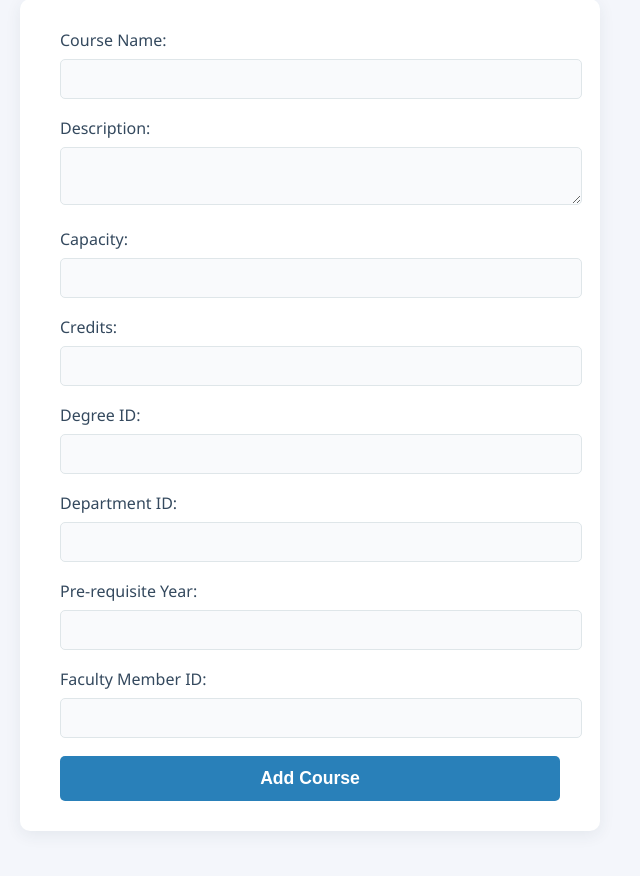
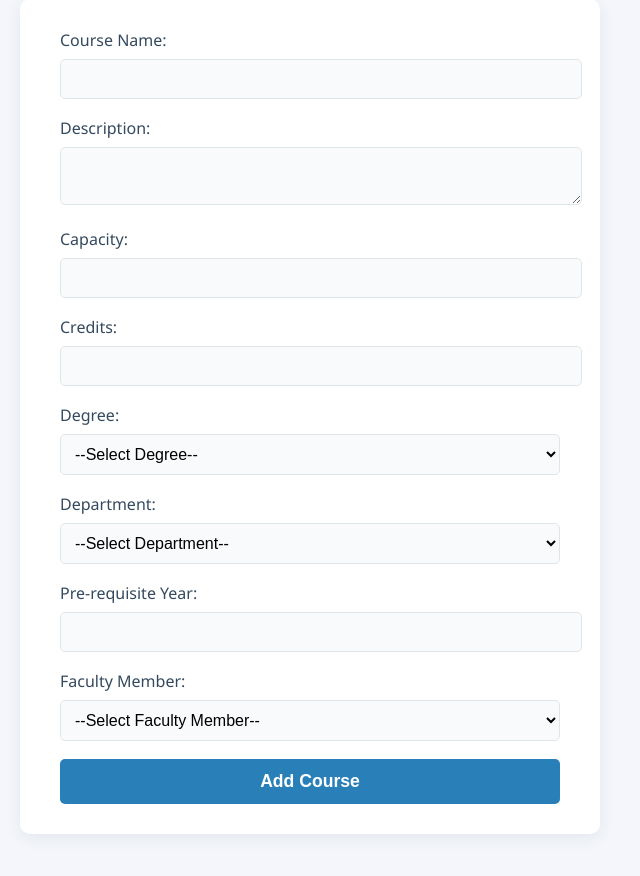
Before and after one commit to senirudevidu/NexusEnroll, a Flask app: page /course in a window 1280 px wide. Shown: the part 104-980 px from the top of the page, without its empty margins (330-970 px from the left). Run offline with Flask 3, Linux system fonts and the light colour scheme; data that the repository does not hold is empty.

Commit message:
degree and dept dropdowns

```diff
--- a/backend/degree.py
+++ b/backend/degree.py
@@ -33,3 +33,11 @@ class Degree():
         finally:
             cursor.close()
             conn.close()
+
+    def getDegrees(self,conn,cursor):
+        query = 'SELECT degree_ID,name FROM Degree'
+        cursor.execute(query)
+        degrees = cursor.fetchall()
+        cursor.close()
+        conn.close()
+        return degrees
--- /dev/null
+++ b/backend/degreeService.py
@@ -0,0 +1,22 @@
+from backend.degree import Degree
+
+class DegreeService:
+    def __init__(self, db):
+        self.db = db
+        self.degree = Degree(db)
+
+    def add_degree(self, name, credit, department_name):
+        return self.degree.addDegree(name, credit, department_name)
+
+    def get_degrees(self):
+        conn = self.db.get_db_connection()
+        cursor = conn.cursor()
+        degree = Degree(self.db)
+        try:
+            degrees = degree.getDegrees(conn,cursor)
+            return degrees
+        except Exception as e:
+            return {"status": "Error", "message": str(e)}
+        finally:
+            cursor.close()
+            conn.close()
--- a/backend/department.py
+++ b/backend/department.py
@@ -6,7 +6,7 @@ class DefaultDepartmentFactory(ABC):
         pass
 
 class Department():
-    def __init__(self, name):
+    def __init__(self, name=None):
         self.name = name
 
     def save(self, cursor, conn):
@@ -14,6 +14,13 @@ class Department():
         conn.commit()
         self.id = cursor.lastrowid if hasattr(cursor, 'lastrowid') else cursor.lastrowid
         return self.id
+
+    def get(self, cursor):
+        query = "SELECT dept_Id, deptName FROM Department"
+        cursor.execute(query)
+        departments = cursor.fetchall()
+        return departments
+
 
     @staticmethod
     def exists(cursor, name):
--- a/backend/departmentService.py
+++ b/backend/departmentService.py
@@ -29,3 +29,23 @@ class DepartmentService:
         finally:
             cursor.close() #close the connection after all done
             conn.close()
+
+    def getDepartments(self):
+        conn = self.db.get_db_connection()
+        cursor = conn.cursor()
+
+        try:
+            department = Department()
+            departments = department.get(cursor)
+
+            if (departments):
+                return departments
+            else:
+                return {"dept[0]": "0" , "dept[1]": "No Any Departments"}
+
+        except Exception as e:
+            return {"status": "error", "message": str(e)}, 500
+
+        finally:
+            cursor.close()
+            conn.close()
--- a/backend/routes.py
+++ b/backend/routes.py
@@ -6,6 +6,7 @@ from backend.departmentService import DepartmentService
 from backend.facService import FacultyService
 from backend.studentService import StudentService
 from backend.degree import Degree
+from backend.degreeService import DegreeService
 
 bp = Blueprint("routes",__name__)
 
@@ -55,7 +56,12 @@ def add_faculty_member():
 @bp.route('/course')
 def course():
     session['user_id'] = 6  # Set user_id in session for demonstration
-    return render_template('addCourse.html')
+    department_service = DepartmentService(dbconfig())
+    departments = department_service.getDepartments()
+    degree_service = DegreeService(dbconfig())
+    degrees = degree_service.get_degrees()
+    print("DEBUG degrees:", departments)  # Debug print
+    return render_template('addCourse.html', departments=departments, degrees=degrees)
 
 @bp.route('/adddepartment', methods = ['POST'])
 def add_department():
--- a/static/css/addCourse.css
+++ b/static/css/addCourse.css
@@ -29,6 +29,7 @@ label {
 
 input[type="text"],
 input[type="number"],
+select,
 textarea {
 	width: 100%;
 	padding: 10px;
--- a/templates/addCourse.html
+++ b/templates/addCourse.html
@@ -21,17 +21,32 @@
 		<label for="credits">Credits:</label>
 		<input type="number" id="credits" name="credits" min="0" required><br>
 
-		<label for="degree_ID">Degree ID:</label>
-		<input type="text" id="degree_ID" name="degree_ID" required><br>
+		<label for="degree_ID">Degree:</label>
+		<select name="degree_ID">
+			<option value="">--Select Degree--</option>
+			{% for degree in degrees %}
+				<option value="{{degree[0]}}">{{degree[1]}}</option>
+			{% endfor %}
+		</select>
 
-		<label for="dept_Id">Department ID:</label>
-		<input type="text" id="dept_Id" name="dept_Id" required><br>
+		<label for="dept_Id">Department:</label>
+		<select name="dept_Id" id="department">
+			<option value="">--Select Department--</option>
+			{% for dept in departments %}
+				<option value="{{ dept[0] }}">{{ dept[1] }}</option>
+			{% endfor %}
+		</select>
 
 		<label for="preReqYear">Pre-requisite Year:</label>
-		<input type="number" id="preReqYear" name="preReqYear" min="1" required><br>
+		<input type="number" id="preReqYear" name="preReqYear" min="1" max="4" required><br>
 
-		<label for="facultyMem_Id">Faculty Member ID:</label>
-		<input type="text" id="facultyMem_Id" name="facultyMem_Id" required><br>
+		<label for="facultyMem_Id">Faculty Member:</label>
+		<select name="facultyMem_Id" id="facultyMem_Id">
+			<option value="">--Select Faculty Member--</option>
+			{% for faculty in faculty_members %}
+				<option value="{{ faculty[0] }}">{{ faculty[1] }}</option>
+			{% endfor %}
+		</select>
 
 		<button type="submit">Add Course</button>
 	</form>
```
